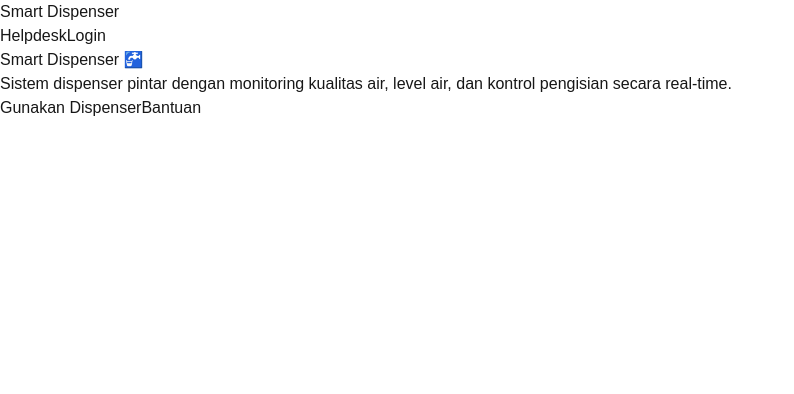
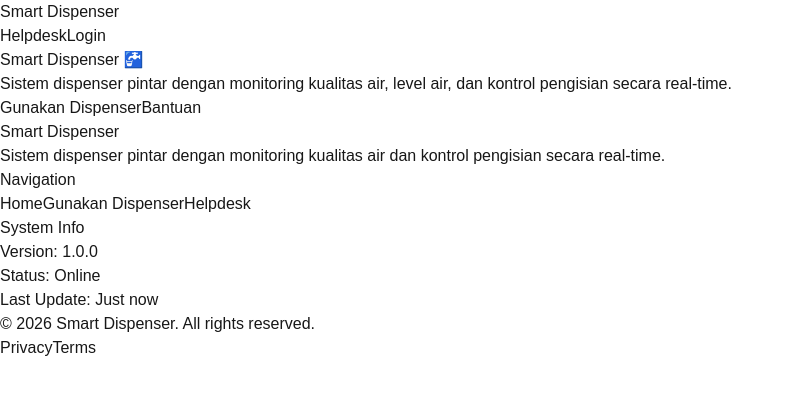
Before and after one commit to nurwahibzy/Smart-Dispenser-App, a Next.js app: page / in a window 1280 px wide. Shown: the top 394 px of the page, without its empty margins (0-794 px from the left). Built offline with nearby package versions, Linux system fonts and the light colour scheme.

Commit message:
feat: add HeroSection and Footer components to enhance homepage layout

```diff
--- a/src/app/page.tsx
+++ b/src/app/page.tsx
@@ -1,39 +1,20 @@
 import NavbarPublic from "@/components/layouts/navbar/navbarPublic";
-import Link from "next/link";
+import Footer from "@/components/layouts/footer";
+import HeroSection from "@/components/sections/hero/HeroSection";
 
 export default function HomePage() {
   return (
-    <div className="min-h-screen bg-gray-50">
+    <div className="min-h-screen bg-gray-50 flex flex-col">
+      {/* NAVBAR */}
       <NavbarPublic />
 
-      {/* HERO */}
-      <section className="flex flex-col items-center justify-center text-center px-6 py-20">
-        <h1 className="text-4xl md:text-5xl font-bold text-blue-600 mb-4">
-          Smart Dispenser 🚰
-        </h1>
+      {/* CONTENT */}
+      <main className="flex-1">
+        <HeroSection />
+      </main>
 
-        <p className="text-gray-500 max-w-xl">
-          Sistem dispenser pintar dengan monitoring kualitas air, level air, dan
-          kontrol pengisian secara real-time.
-        </p>
-
-        <div className="flex gap-4 mt-6">
-          <Link
-            href="/member/dashboard"
-            className="bg-blue-500 text-white px-6 py-3 rounded-xl hover:bg-blue-600 transition"
-          >
-            Gunakan Dispenser
-          </Link>
-
-          <Link
-            href="/helpdesk"
-            className="border border-blue-500 text-blue-500 px-6 py-3 rounded-xl hover:bg-blue-50 transition"
-          >
-            Bantuan
-          </Link>
-        </div>
-      </section>
-
+      {/* FOOTER */}
+      <Footer />
     </div>
   );
 }
--- /dev/null
+++ b/src/components/layouts/footer/index.tsx
@@ -0,0 +1,78 @@
+"use client";
+
+import Link from "next/link";
+
+export default function Footer() {
+  return (
+    <footer className="bg-white border-t border-blue-100 mt-20">
+      <div className="max-w-6xl mx-auto px-6 py-10">
+        {/* TOP */}
+        <div className="grid md:grid-cols-3 gap-8">
+          {/* BRAND */}
+          <div>
+            <h2 className="text-xl font-bold text-blue-600">Smart Dispenser</h2>
+            <p className="text-gray-500 text-sm mt-2">
+              Sistem dispenser pintar dengan monitoring kualitas air dan kontrol
+              pengisian secara real-time.
+            </p>
+          </div>
+
+          {/* NAVIGATION */}
+          <div>
+            <h3 className="text-sm font-semibold text-gray-700 mb-3">
+              Navigation
+            </h3>
+            <div className="flex flex-col gap-2 text-sm text-gray-500">
+              <Link href="/" className="hover:text-blue-600 transition">
+                Home
+              </Link>
+              <Link
+                href="/member/dashboard"
+                className="hover:text-blue-600 transition"
+              >
+                Gunakan Dispenser
+              </Link>
+              <Link href="/helpdesk" className="hover:text-blue-600 transition">
+                Helpdesk
+              </Link>
+            </div>
+          </div>
+
+          {/* INFO */}
+          <div>
+            <h3 className="text-sm font-semibold text-gray-700 mb-3">
+              System Info
+            </h3>
+            <div className="text-sm text-gray-500 space-y-2">
+              <p>Version: 1.0.0</p>
+              <p>
+                Status:{" "}
+                <span className="text-green-600 font-medium">Online</span>
+              </p>
+              <p>Last Update: Just now</p>
+            </div>
+          </div>
+        </div>
+
+        {/* DIVIDER */}
+        <div className="border-t border-blue-100 my-6"></div>
+
+        {/* BOTTOM */}
+        <div className="flex flex-col md:flex-row justify-between items-center text-sm text-gray-400">
+          <p>
+            © {new Date().getFullYear()} Smart Dispenser. All rights reserved.
+          </p>
+
+          <div className="flex gap-4 mt-2 md:mt-0">
+            <Link href="#" className="hover:text-blue-600 transition">
+              Privacy
+            </Link>
+            <Link href="#" className="hover:text-blue-600 transition">
+              Terms
+            </Link>
+          </div>
+        </div>
+      </div>
+    </footer>
+  );
+}
--- /dev/null
+++ b/src/components/sections/hero/HeroSection.tsx
@@ -0,0 +1,32 @@
+import Link from "next/link";
+
+export default function HeroSection() {
+  return (
+    <section className="flex flex-col items-center justify-center text-center px-6 py-20">
+      <h1 className="text-4xl md:text-5xl font-bold text-blue-600 mb-4">
+        Smart Dispenser 🚰
+      </h1>
+
+      <p className="text-gray-500 max-w-xl">
+        Sistem dispenser pintar dengan monitoring kualitas air, level air, dan
+        kontrol pengisian secara real-time.
+      </p>
+
+      <div className="flex gap-4 mt-6">
+        <Link
+          href="/member/dashboard"
+          className="bg-blue-500 text-white px-6 py-3 rounded-xl hover:bg-blue-600 transition"
+        >
+          Gunakan Dispenser
+        </Link>
+
+        <Link
+          href="/helpdesk"
+          className="border border-blue-500 text-blue-500 px-6 py-3 rounded-xl hover:bg-blue-50 transition"
+        >
+          Bantuan
+        </Link>
+      </div>
+    </section>
+  );
+}
```
